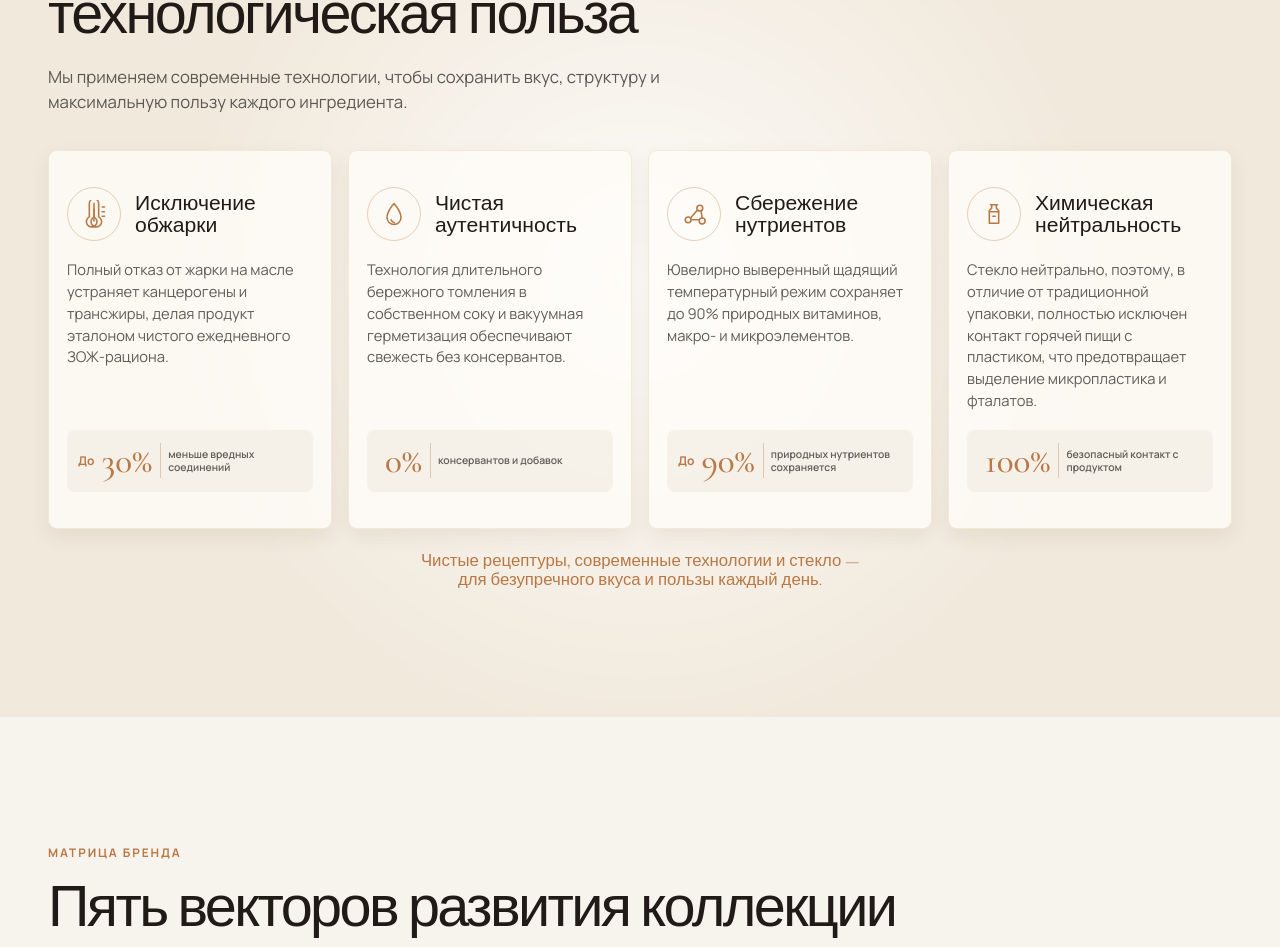
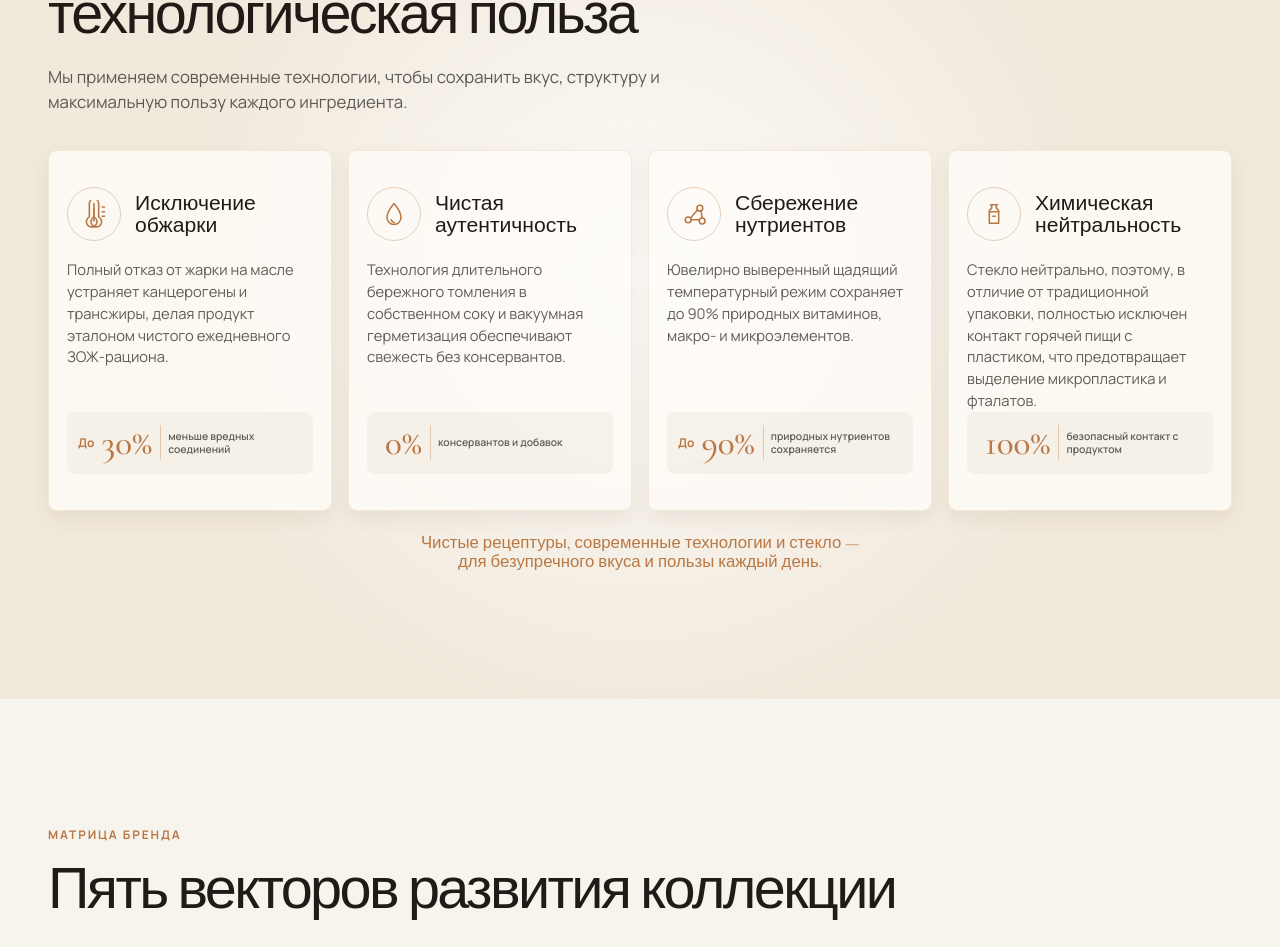
Before and after one commit to sillexy/AbramovGurme, a Next.js app: page / in a window 1280 px wide. Shown: the part 1887-2834 px from the top of the page. Built offline with nearby package versions, Linux system fonts and the light colour scheme.

Commit message:
fix: enforce equal benefits card vertical spacing

```diff
--- a/src/app/root-width.css
+++ b/src/app/root-width.css
@@ -23,17 +23,26 @@ body > #top,
   display: none;
 }
 
-/* Use one shared vertical spacing value for the benefits block. */
+/* One shared vertical spacing value for the benefits block. */
 .benefits {
   --benefit-vertical-space: clamp(28px, 3vw, 36px);
 }
 
-.benefit-grid {
+.benefits .benefit-grid {
   margin-top: var(--benefit-vertical-space);
 }
 
-.benefit-card {
-  padding-block: var(--benefit-vertical-space);
+/* Keep all four cards equal-height, but make their top/bottom inset match the gap above the cards. */
+.benefits .benefit-card {
+  display: flex;
+  min-height: 0;
+  flex-direction: column;
+  padding-top: var(--benefit-vertical-space);
+  padding-bottom: var(--benefit-vertical-space);
+}
+
+.benefits .benefit-card__metric {
+  margin-top: auto;
 }
 
 /* Prevent the mobile brand-matrix grid from widening the page because of intrinsic text width. */
```
